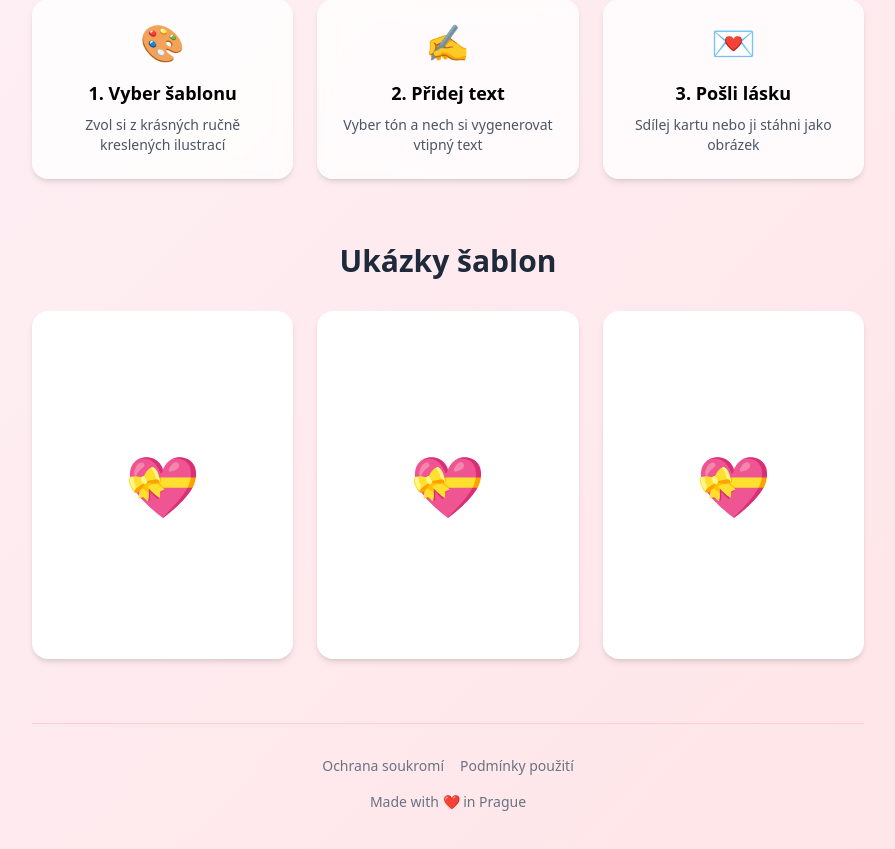
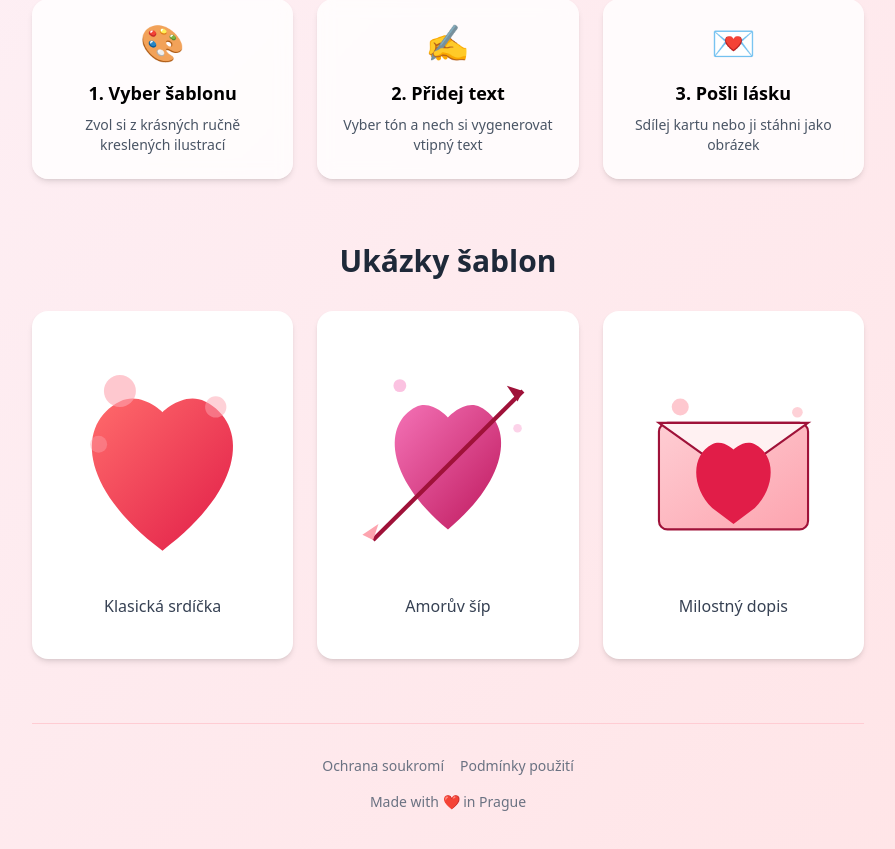
Before and after one commit to johny834/valentine2, a Next.js app: page / in a window 1280 px wide. Shown: the part 429-1278 px from the top of the page, without its empty margins (192-1087 px from the left). Built offline with nearby package versions, Linux system fonts and the light colour scheme.

Commit message:
feat(T1.3): landing page with real template gallery

```diff
--- a/src/app/page.tsx
+++ b/src/app/page.tsx
@@ -1,6 +1,10 @@
 import Link from "next/link";
+import Image from "next/image";
+import { loadTemplates } from "@/lib/content";
 
 export default function Home() {
+  const templates = loadTemplates();
+
   return (
     <main className="py-12 sm:py-20">
       {/* Hero */}
@@ -50,19 +54,30 @@ export default function Home() {
         </div>
       </section>
 
-      {/* Preview galerie - placeholder */}
+      {/* Preview galerie */}
       <section className="mb-16">
         <h2 className="text-2xl sm:text-3xl font-bold text-gray-800 text-center mb-8">
           Ukázky šablon
         </h2>
         <div className="grid grid-cols-1 sm:grid-cols-3 gap-6">
-          {[1, 2, 3].map((i) => (
-            <div
-              key={i}
-              className="bg-white rounded-2xl aspect-[3/4] shadow-md flex items-center justify-center text-gray-400"
+          {templates.slice(0, 3).map((template) => (
+            <Link
+              key={template.id}
+              href="/create"
+              className="bg-white rounded-2xl aspect-[3/4] shadow-md flex flex-col items-center justify-center p-6 hover:shadow-lg transition-shadow group"
             >
-              <span className="text-6xl">💝</span>
-            </div>
+              <div className="relative w-full h-3/4 mb-4">
+                <Image
+                  src={template.illustrationPath}
+                  alt={template.name}
+                  fill
+                  className="object-contain group-hover:scale-105 transition-transform"
+                />
+              </div>
+              <p className="font-medium text-gray-700 group-hover:text-rose-500 transition-colors">
+                {template.name}
+              </p>
+            </Link>
           ))}
         </div>
       </section>
```
